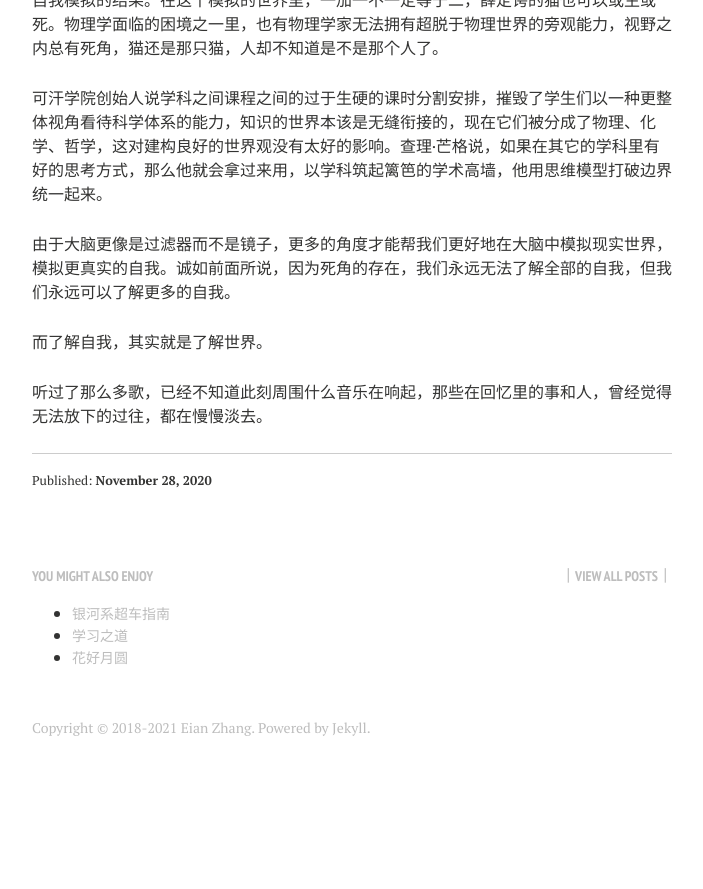
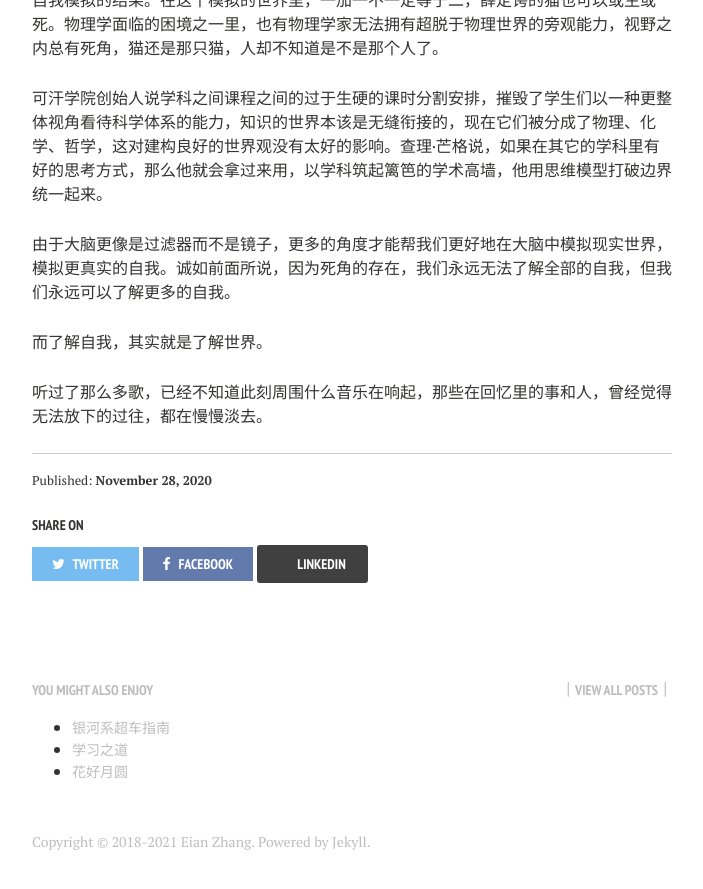
Before and after one commit to jarynzhang/eianzhang.github.io, a Jekyll site: the page built from _posts/2020-11-28-白痴弗洛伊德.md, in a window 1280 px wide and 900 px high, scrolled down 1307 px. Shown: the top 889 px of the window, without its empty margins (288-991 px from the left). Built offline with Jekyll 4.4.1, drawn with Linux system fonts in a browser that asks for light colours; nearby versions of some CDN libraries; our own code applies the rules of GitHub Pages for plain Markdown files; before the commit the page ends 2093 px from its top, so only the background shows below that.

Commit message:
3.9063 t

```diff
--- a/_layouts/post.html
+++ b/_layouts/post.html
@@ -48,6 +48,9 @@
           {% include _author-bio.html %}
         </div>
         <p class="byline">Published: <strong><time datetime="{{ page.date | date_to_xmlschema }}">{{ page.date | date: "%B %d, %Y" }}</time>{% if page.modified %} and last modified on <time datetime="{{ page.modified | date: "%Y-%m-%d" }}">{{ page.modified | date: "%B %d, %Y" }}</time>{% endif %}</strong></p>
+        <div class="social-share">
+          {% if page.share != false %}{% include _social-share.html %}{% endif %}
+        </div>
       </footer>
     </div><!-- /.article-wrap -->
   {% if site.owner.disqus-shortname and page.comments == true %}
```
